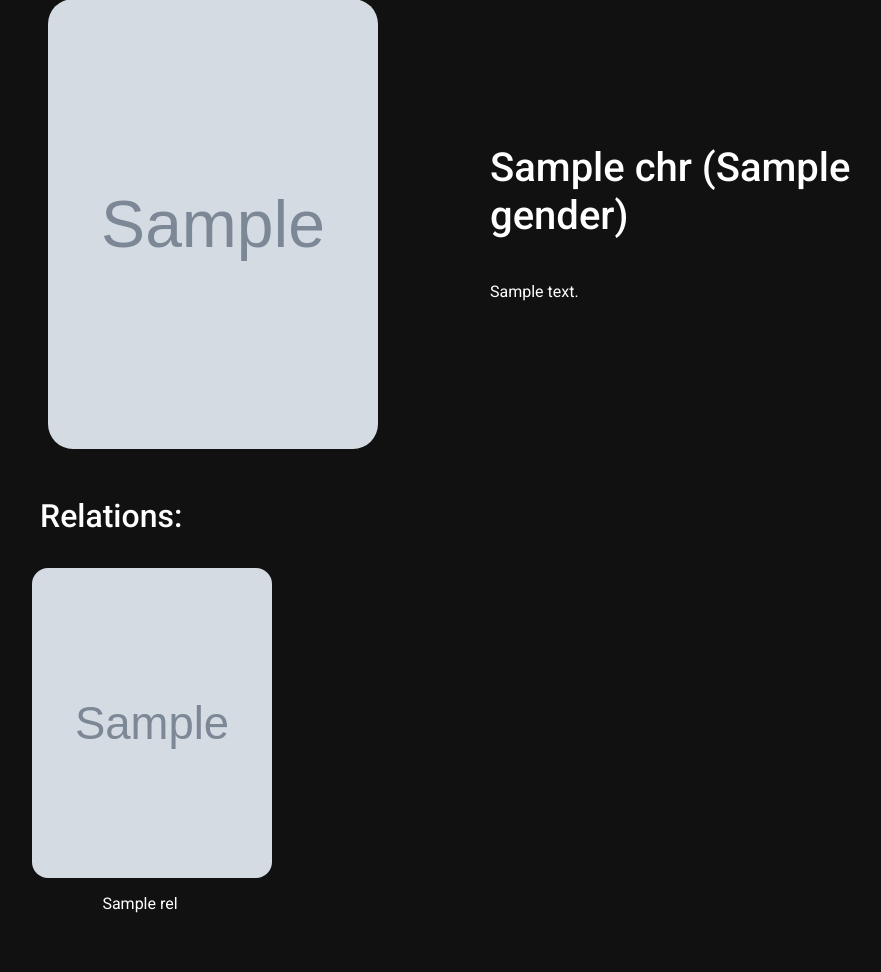
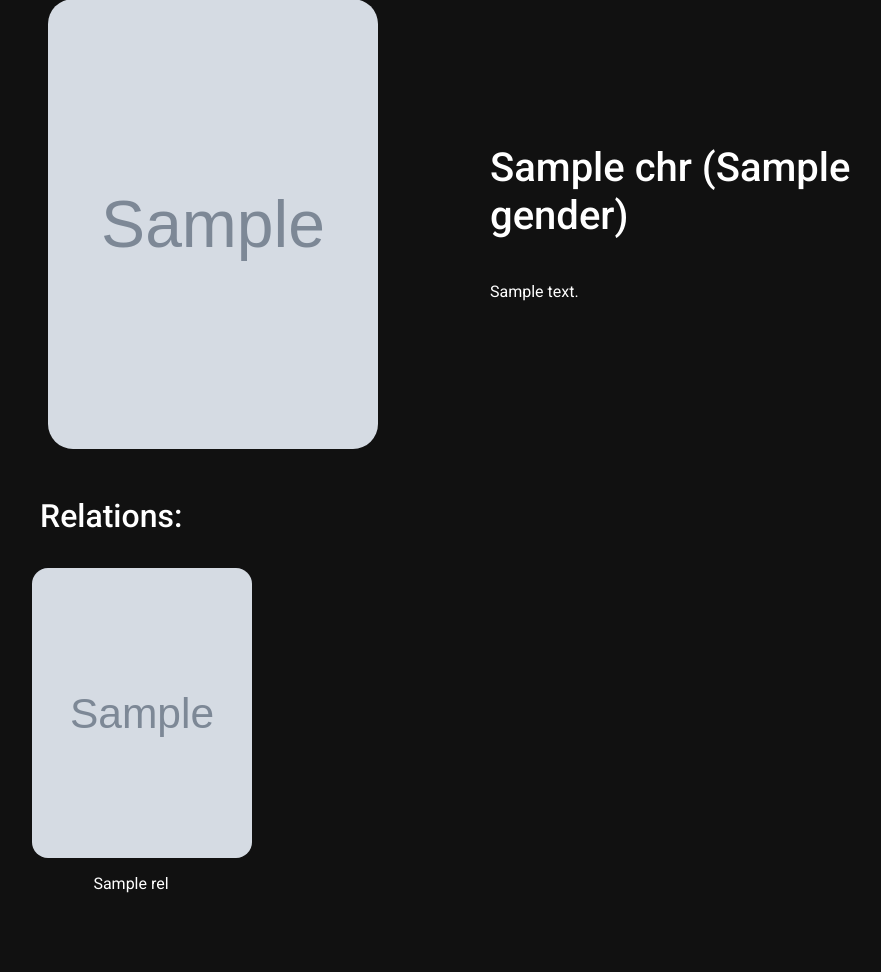
Before and after one commit to asifshaik02/Anidude, a Python web app: template templates/character.html in a window 1280 px wide. Shown: the part 128-1100 px from the top of the page, without its empty margins (48-929 px from the left). After the commit the page ends 1021 px from the top, so only its background shows below. Run offline with Jinja, Linux system fonts and the light colour scheme; the template is opened without the code that fills it: most values are stand-ins (such as "Sample title", 1, 10 or a date in 2020); grey boxes marked "Sample" are stand-in pictures; some libraries are stand-ins or nearby versions.

```diff
--- a/templates/anime.html
+++ b/templates/anime.html
@@ -6,7 +6,7 @@
 
 {% block style %}
 <style>
-    .main{
+    .main:last-of-type{
         align-items: unset;
     }
     .main.hide{
@@ -100,7 +100,7 @@
             </div>
 
             <div class="desc">
-                {{ ani['description'] }}
+                {{ ani['description']|safe }}
             </div>
         </div>
     </section>
--- a/templates/character.html
+++ b/templates/character.html
@@ -31,8 +31,8 @@
             color: var(--primary);
         }
         .main li img{
-            width: 240px;
-            height: 310px;
+            width: 220px;
+            height: 290px;
             border-radius: 1em;
             margin-bottom: 0.9em;
         }
@@ -53,7 +53,7 @@
                 <h1>{{ chr['name'] }} ({{ chr['gender'] }})</h1>
             </div>
             <div class="desc">
-                {{ chr['description'] }}
+                {{ chr['description'].replace("\n","<br>")|safe }}
             </div>
         </div>
     </section>
```
